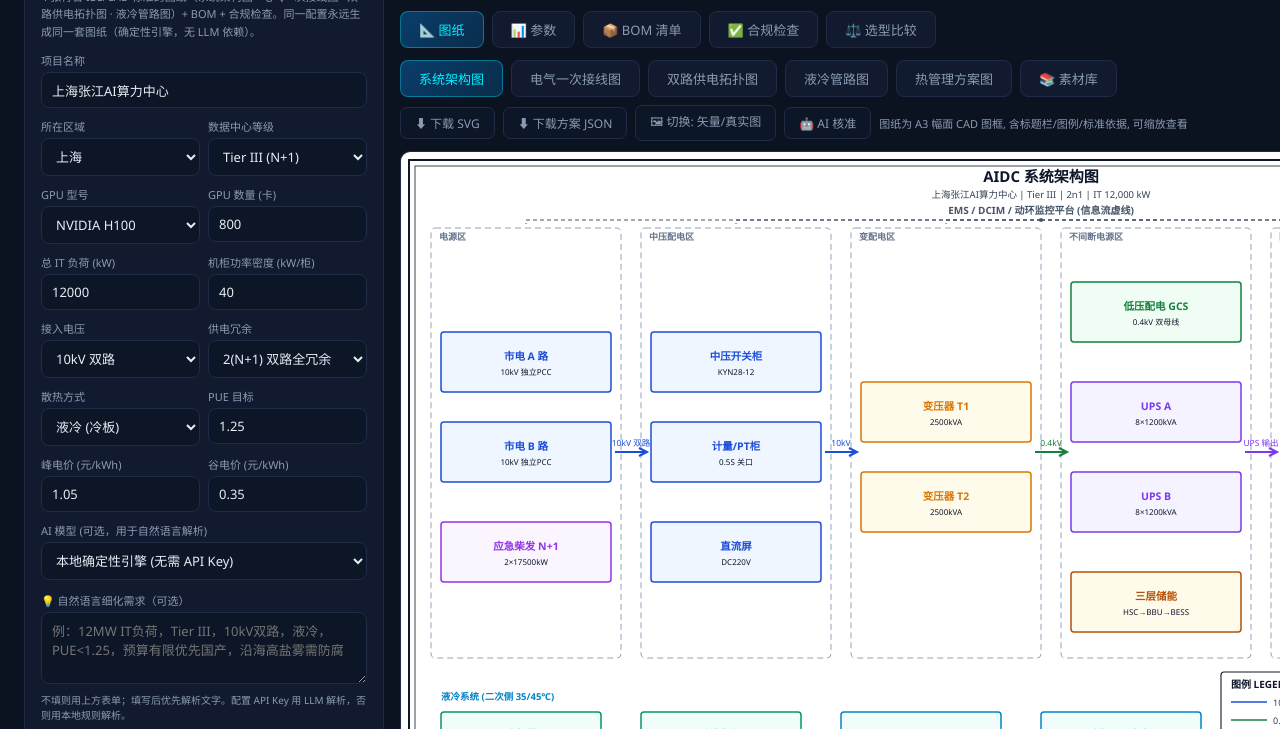
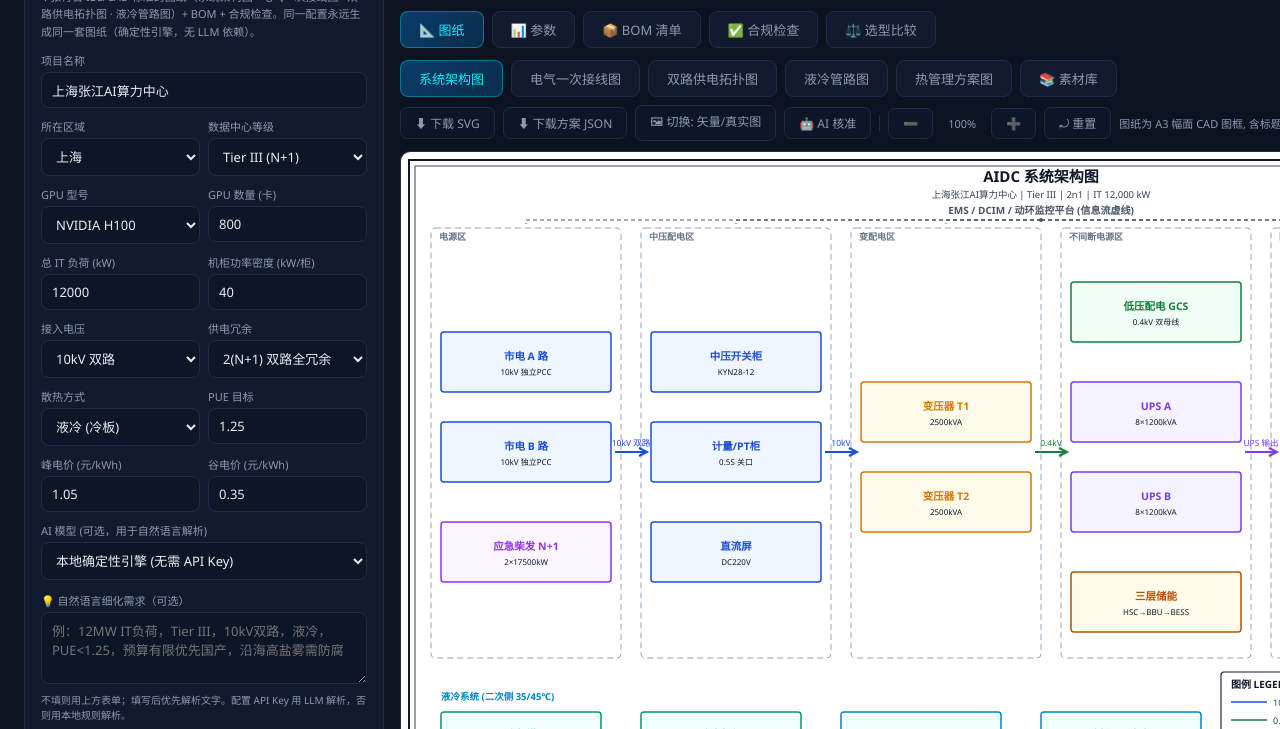
Before and after one commit to lucky1208/electrical-design, a website: page index.html in a window 1280 px wide. Both pictures are taken after a click on the button "⚡ 生成 AIDC 方案". Shown: the part 156-885 px from the top of the page. Drawn offline with Linux system fonts and the light colour scheme.

Commit message:
图纸缩放: 每张图加 ➖/➕/重置 按钮(0.4x~4x, 矢量清晰缩放)

```diff
--- a/index.html
+++ b/index.html
@@ -213,6 +213,11 @@
           <button class="mini-btn" onclick="downloadJson()">⬇ 下载方案 JSON</button>
           <button class="mini-btn" onclick="toggleAssetMode()">🖼 切换: 矢量/真实图</button>
           <button class="mini-btn" onclick="aiReviewDiagram()">🤖 AI 核准</button>
+          <span style="width:1px;height:16px;background:var(--line)"></span>
+          <button class="mini-btn" onclick="zoomOut()">➖</button>
+          <span id="zoom-label" style="font-size:11px;color:var(--text2);min-width:42px;text-align:center">100%</span>
+          <button class="mini-btn" onclick="zoomIn()">➕</button>
+          <button class="mini-btn" onclick="zoomReset()">⤾ 重置</button>
           <span style="font-size:11px;color:var(--text2)">图纸为 A3 幅面 CAD 图框, 含标题栏/图例/标准依据, 可缩放查看</span>
         </div>
         <div class="diagram-box" id="d-arch"></div>
--- a/js/app.js
+++ b/js/app.js
@@ -5,7 +5,7 @@
 (function () {
   'use strict';
   const $ = (id) => document.getElementById(id);
-  const state = { R: null, tab: 'drawings', subTab: 'arch' };
+  const state = { R: null, tab: 'drawings', subTab: 'arch', zoom: 1 };
 
   /* ---------- 表单读取 ---------- */
   function getParams() {
@@ -234,7 +234,21 @@
       $('d-' + k).style.display = k === id ? 'block' : 'none';
       $('sub-' + k).classList.toggle('active', k === id);
     });
+    applyZoom();
   };
+
+  /* ---------- 图纸缩放 (放大/缩小/重置) ---------- */
+  function applyZoom() {
+    const box = $('d-' + state.subTab); if (!box) return;
+    const svg = box.querySelector('svg'); if (!svg) return;
+    if (!svg.dataset.bw) { const vb = (svg.getAttribute('viewBox') || '0 0 1000 700').split(/\s+/); svg.dataset.bw = vb[2]; svg.dataset.bh = vb[3]; }
+    svg.style.width = (svg.dataset.bw * state.zoom) + 'px';
+    svg.style.height = (svg.dataset.bh * state.zoom) + 'px';
+    const zl = $('zoom-label'); if (zl) zl.textContent = Math.round(state.zoom * 100) + '%';
+  }
+  window.zoomIn = function () { state.zoom = Math.min(4, state.zoom * 1.2); applyZoom(); };
+  window.zoomOut = function () { state.zoom = Math.max(0.4, state.zoom / 1.2); applyZoom(); };
+  window.zoomReset = function () { state.zoom = 1; applyZoom(); };
 
   /* ---------- LLM 图纸核准 (交付前视觉复核, advisory) ---------- */
   function svgToPng(svg) {
```
